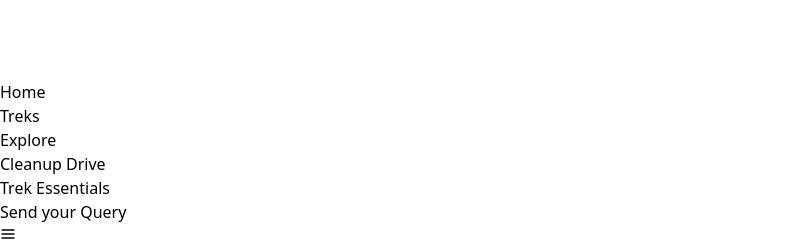
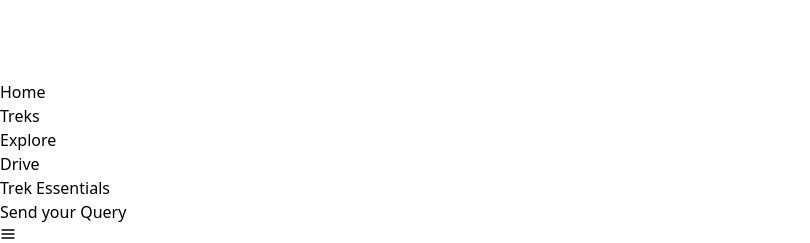
Before and after one commit to Scoutripper/scoutripper, a React (Vite) app: page / in a window 1280 px wide. Shown: the top 243 px of the page, without its empty margins (0-810 px from the left). Built offline with nearby package versions, Linux system fonts and the light colour scheme; no server answers.

Commit message:
Update Navbar.jsx

```diff
--- a/src/components/Navbar.jsx
+++ b/src/components/Navbar.jsx
@@ -49,7 +49,7 @@ const Navbar = () => {
               <a href="https://scoutripper.com/blog/explore/" className=" font-sans">Explore</a>
             </li>
             <li>
-              <a href="https://scoutripper.com/page/cleanup-drive" className=" font-sans">Cleanup Drive</a>
+              <a href="https://scoutripper.com/page/cleanup-drive" className=" font-sans"> Drive</a>
             </li>
             <li>
               <a href="https://scoutripper.com/blog/trekking-essentials-guide/" className=" font-sans">Trek Essentials</a>
```
